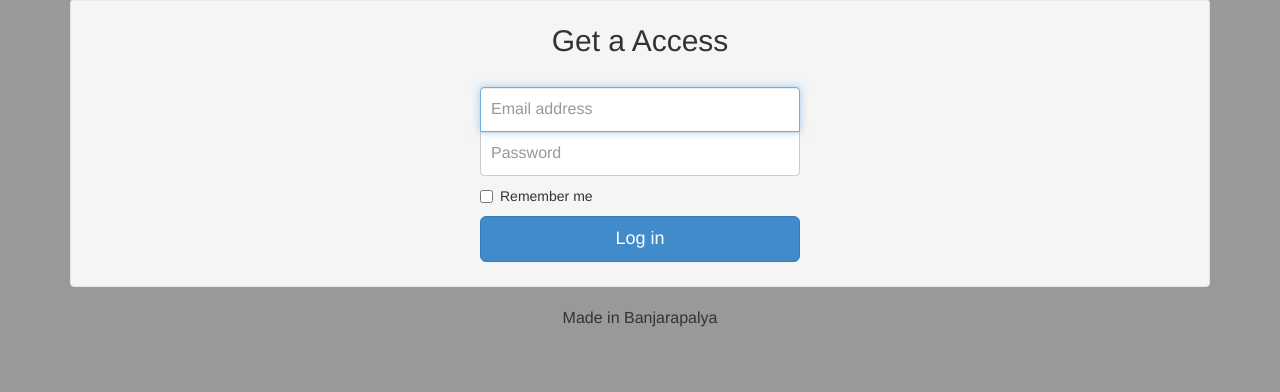
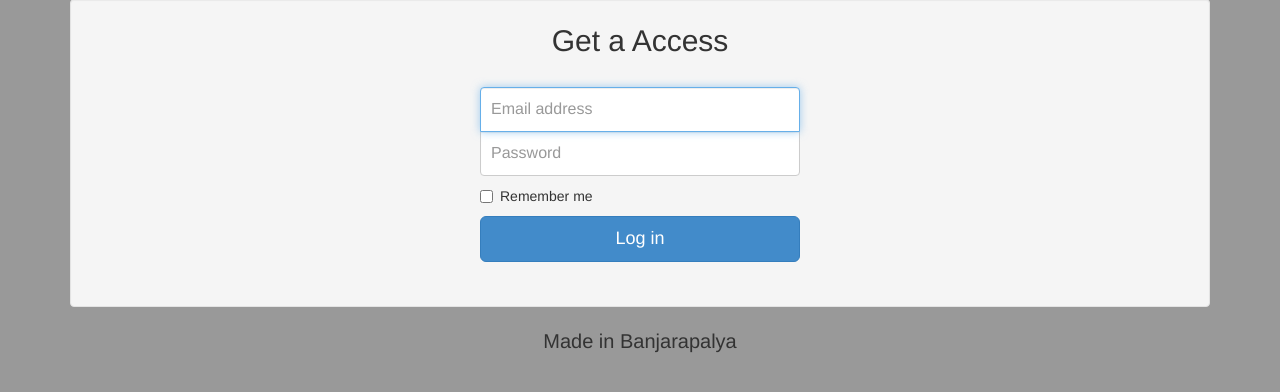
Before and after one commit to prank7/Jaaga-study-ideabubble, a PHP site: page /login.html in a window 1280 px wide. Shown: the part 84-476 px from the top of the page. Run offline with PHP 8.4, Linux system fonts and the light colour scheme.

Commit message:
updated login apge

```diff
--- a/css/login.css
+++ b/css/login.css
@@ -47,5 +47,5 @@ h1 {
 }
 .footer {
   text-align: center;
-  font-size: 16px;
+  font-size: 20px;
 }
--- a/login.html
+++ b/login.html
@@ -33,11 +33,12 @@
           <input type="checkbox" value="remember-me"> Remember me
         </label>
         <button class="btn btn-lg btn-primary btn-block" type="submit">Log in</button>
+        <br>
       </form>
       </div>
 
       <div class="footer">
-        <p>Made in Banjarapalya</p>
+       <p> Made in Banjarapalya </p>
       </div>
     </div> <!-- /container -->
 
```
